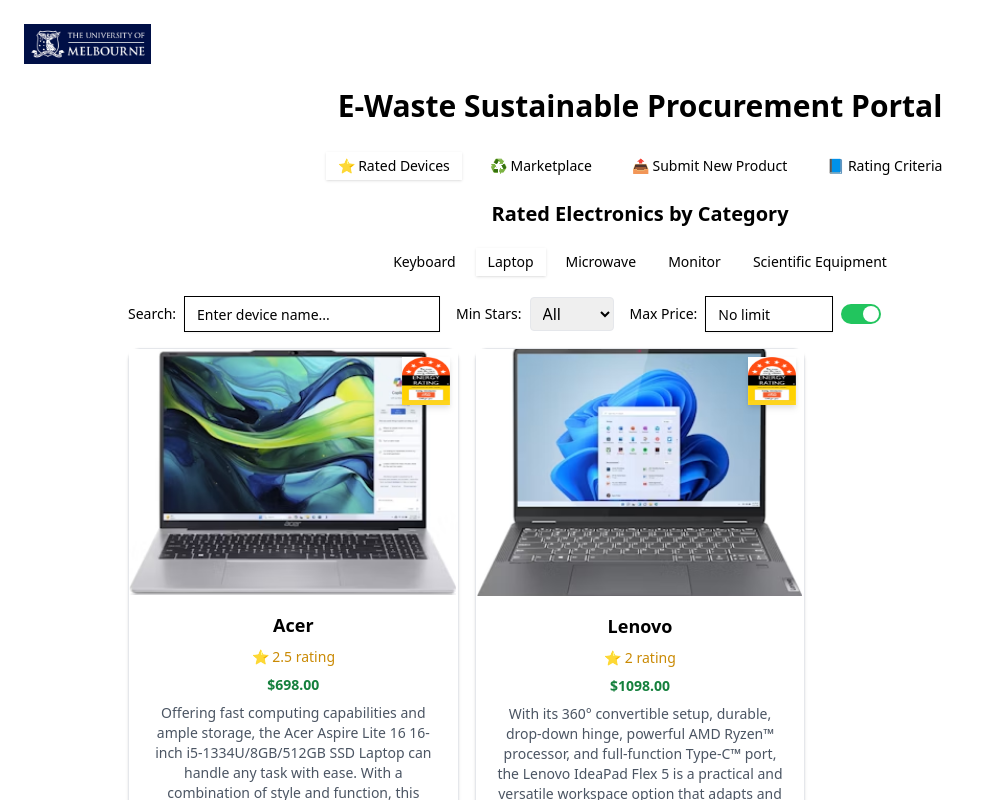
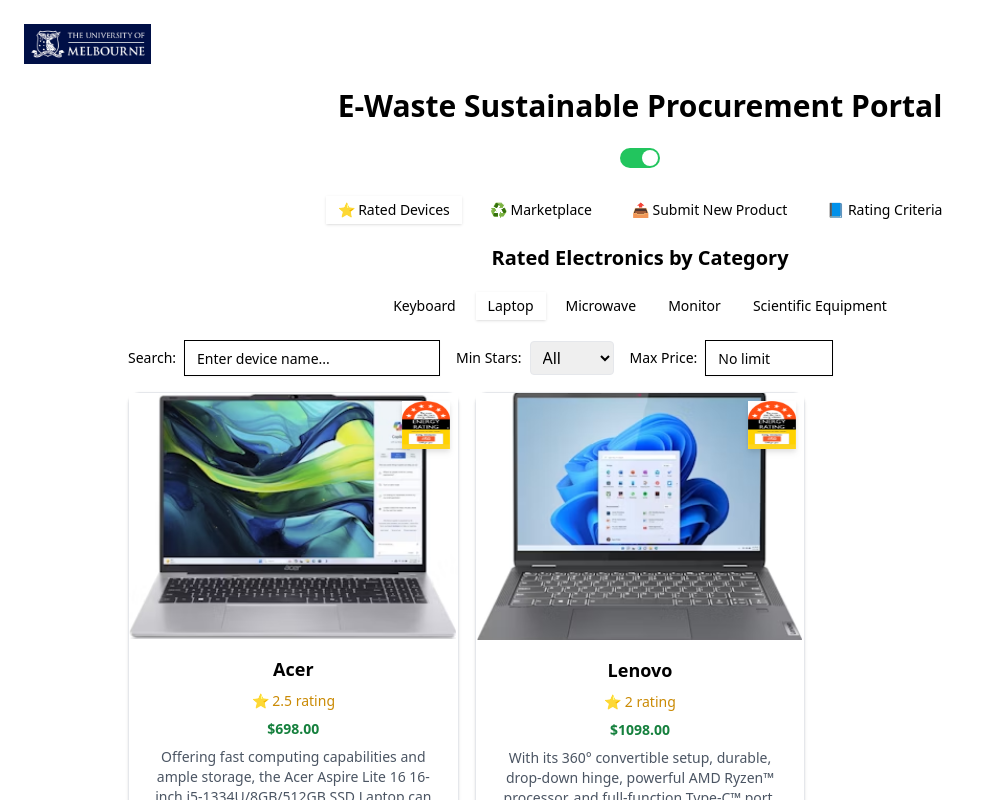
Before and after one commit to ToriLi1210/procurement-portal, a React (Vite) app: page / in a window 1280 px wide. Shown: the top 800 px of the page, without its empty margins (0-981 px from the left). Built offline with nearby package versions, Linux system fonts and the light colour scheme; no server answers.

Commit message:
ToggleMovedToTop

```diff
--- a/src/ProcurmentalPortal.tsx
+++ b/src/ProcurmentalPortal.tsx
@@ -1,21 +1,40 @@
 import { Tabs, TabsList, TabsTrigger, TabsContent } from "@/components/ui/tabs";
-
 import Marketplace from "@/components/Marketplace";
 import SubmitProduct from "@/components/SubmitProduct";
 import RatingCriteria from "@/components/RatingCriteria";
 import RatedDevices from "@/components/RatedDevices";
+import { useSearchParams } from "react-router-dom";
 
 export default function ProcurementPortal() {
+  const [searchParams, setSearchParams] = useSearchParams();
+
+  // Determine initial value of showStars from URL
+  const showStars = searchParams.get("showStars") !== "false";
+
+  // Update searchParams when showStars state changes
+  const toggleShowStars = () => {
+    // Toggle the value of showStars in the query parameters
+    setSearchParams({ showStars: showStars ? "false" : "true" });
+  };
+
   return (
-    // bg-[#030E3D] text-white
     <div className="min-h-screen p-6 space-y-6 flex flex-col items-center">
       <div className="w-full flex items-center justify-start">
         <img src={`${import.meta.env.BASE_URL}images/unimelb.logo.jpg`} alt="Logo" className="h-10" />
       </div>
       <h1 className="text-3xl font-bold">E-Waste Sustainable Procurement Portal</h1>
 
+      <input
+        type="checkbox"
+        checked={showStars}
+        onChange={toggleShowStars}
+        className="w-10 h-5 rounded-full bg-gray-300 appearance-none checked:bg-green-500 relative transition-all duration-300
+          before:content-[''] before:absolute before:top-0.5 before:left-0.5 before:w-4 before:h-4 before:rounded-full before:bg-white
+          before:transition-all before:duration-300 checked:before:translate-x-5"
+      />
+
       <Tabs defaultValue="rated" className="space-y-4 w-full max-w-5xl mx-auto">
-      <TabsList className="flex justify-center gap-4 border border-white p-2 rounded-lg">
+        <TabsList className="flex justify-center gap-4 border border-white p-2 rounded-lg">
           <TabsTrigger value="rated">⭐ Rated Devices</TabsTrigger>
           <TabsTrigger value="market">♻️ Marketplace</TabsTrigger>
           <TabsTrigger value="submit">📤 Submit New Product</TabsTrigger>
--- a/src/components/RatedCategoryPanel.tsx
+++ b/src/components/RatedCategoryPanel.tsx
@@ -2,13 +2,10 @@
 import { Input } from "@/components/ui/input";
 import { Button } from "@/components/ui/button";
 import { Label } from "@/components/ui/label";
-import { useState } from "react";
+import { useState, useEffect } from "react";
 import { toast } from "sonner";
-import { useNavigate } from "react-router-dom";
+import { useNavigate, useSearchParams } from "react-router-dom";
 import posthog from "posthog-js";
-
-
-
 
 type Device = {
   id: string;
@@ -27,26 +24,33 @@
   devices: Device[];
 }) {
   const navigate = useNavigate();
+  const [searchParams, setSearchParams] = useSearchParams();
+
   // State for search text input
   const [search, setSearch] = useState("");
 
-  // State for minimum star rating filter
+  // State for minimum star rating filter and maximum price
   const [minStars, setMinStars] = useState(0);
-
   const [maxPrice, setMaxPrice] = useState(Infinity);
 
+  // State for the showStars toggle
   const [showStars, setShowStars] = useState(true);
 
-  // Filter devices by search term and minimum star rating
+  // Update showStars whenever searchParams change
+  useEffect(() => {
+    setShowStars(searchParams.get("showStars") !== "false");
+  }, [searchParams]);
+
+  // Filter devices by search term, minimum star rating, and maximum price
   const filtered = devices.filter(
     (d) =>
       d.name.toLowerCase().includes(search.toLowerCase()) &&
       d.star >= minStars &&
       d.price <= maxPrice
+  );
 
-  );
   const handleCardClick = (device: Device) => {
-    posthog.capture('clicked_device_card', {
+    posthog.capture("clicked_device_card", {
       name: device.name,
       category: device.category,
       star: device.star,
@@ -54,6 +58,12 @@
     navigate(`/devices/${device.category}/${device.id}`);
   };
 
+  // Toggle logic for the showStars value
+  const toggleShowStars = () => {
+    const newShowStars = !showStars;
+    setShowStars(newShowStars);
+    setSearchParams({ showStars: newShowStars ? "true" : "false" });
+  };
 
   return (
     <div>
@@ -103,19 +113,17 @@
             }}
           />
 
-          {/* Toggle switch without label, next to Max Price */}
-          <input
+          {/* Toggle switch to show/hide stars */}
+          {/* <input
             type="checkbox"
             checked={showStars}
-            onChange={() => setShowStars(!showStars)}
+            onChange={toggleShowStars} // Use toggleShowStars function
             className="w-10 h-5 rounded-full bg-gray-300 appearance-none checked:bg-green-500 relative transition-all duration-300
               before:content-[''] before:absolute before:top-0.5 before:left-0.5 before:w-4 before:h-4 before:rounded-full before:bg-white
               before:transition-all before:duration-300 checked:before:translate-x-5"
-          />
+          /> */}
         </div>
-
       </div>
-
 
       {/* Grid of device cards */}
       <div className="grid grid-cols-1 md:grid-cols-2 lg:grid-cols-3 gap-4 mt-4">
```
